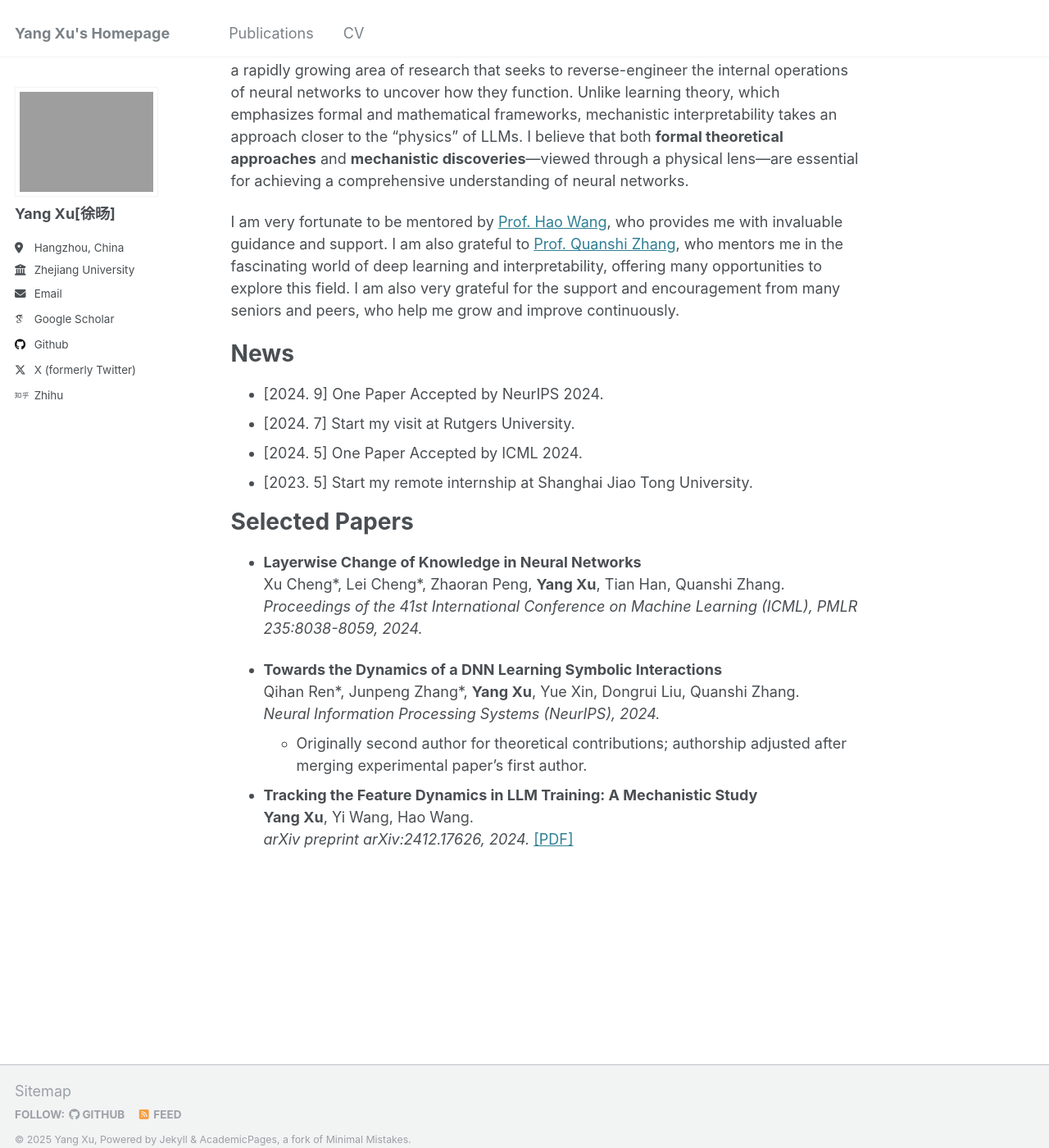
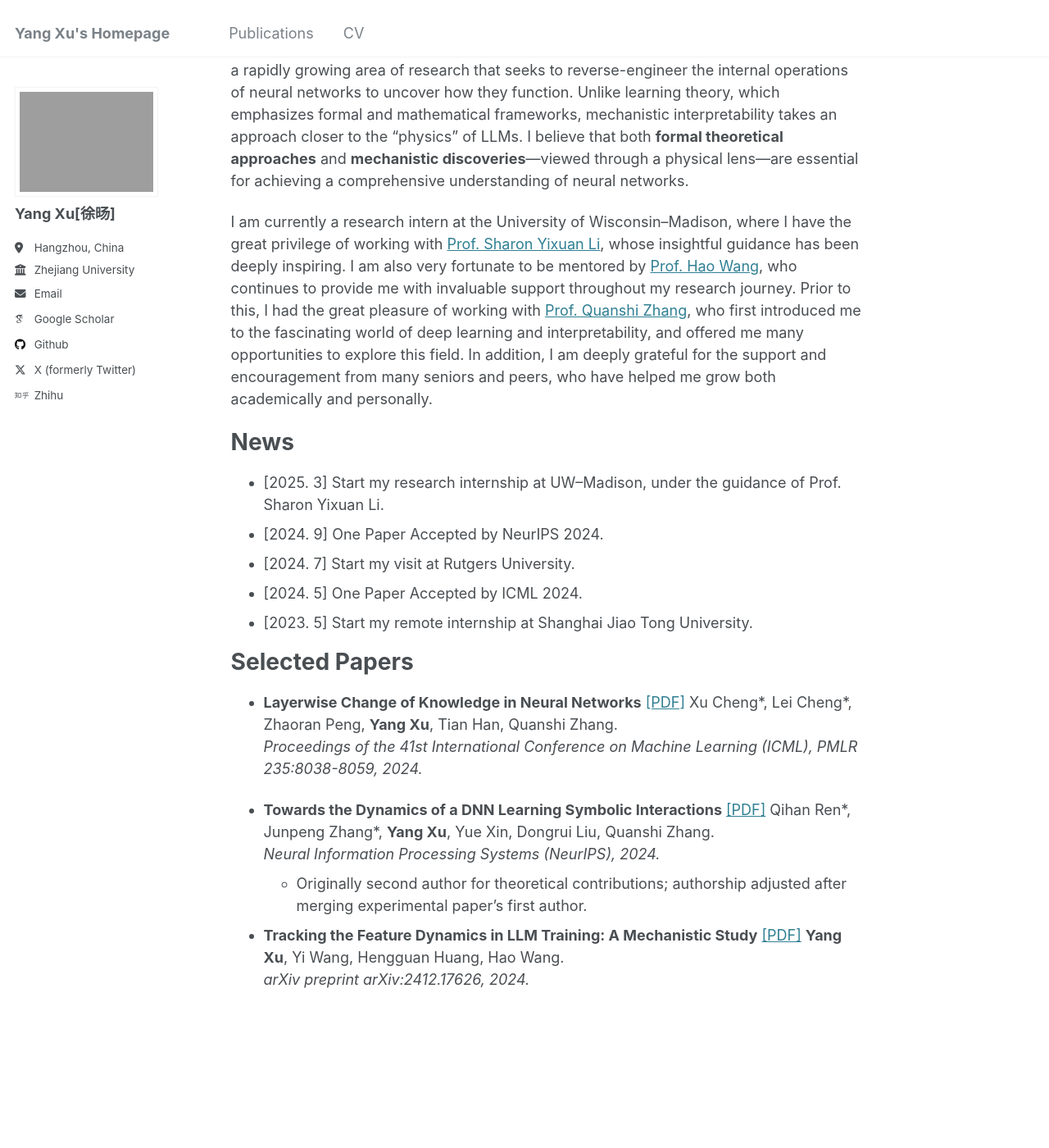
Before and after one commit to Superposition09m/Superposition09m.github.io, a Jekyll site: the page built from _pages/about.md, in a window 1280 px wide and 1400 px high, scrolled down 316 px. Shown: the whole window at 82% size. Built offline with Jekyll 4.4.1, drawn with Linux system fonts in a browser that asks for light colours; some web fonts are replaced.

Commit message:
Update about.md

```diff
--- a/_pages/about.md
+++ b/_pages/about.md
@@ -12,10 +12,11 @@ I am a third-year undergraduate student at Zhejiang University, majoring in Comp
 
 Currently, I am focusing on **mechanistic interpretability** in large language models (LLMs), a rapidly growing area of research that seeks to reverse-engineer the internal operations of neural networks to uncover how they function. Unlike learning theory, which emphasizes formal and mathematical frameworks, mechanistic interpretability takes an approach closer to the "physics" of LLMs. I believe that both **formal theoretical approaches** and **mechanistic discoveries**—viewed through a physical lens—are essential for achieving a comprehensive understanding of neural networks.
 
-I am very fortunate to be mentored by [Prof. Hao Wang](http://www.wanghao.in/), who provides me with invaluable guidance and support. I am also grateful to [Prof. Quanshi Zhang](http://qszhang.com/), who mentors me in the fascinating world of deep learning and interpretability, offering many opportunities to explore this field. I am also very grateful for the support and encouragement from many seniors and peers, who help me grow and improve continuously.
+I am currently a research intern at the University of Wisconsin–Madison, where I have the great privilege of working with [Prof. Sharon Yixuan Li](https://pages.cs.wisc.edu/~sharonli/index.html), whose insightful guidance has been deeply inspiring. I am also very fortunate to be mentored by [Prof. Hao Wang](http://www.wanghao.in/), who continues to provide me with invaluable support throughout my research journey. Prior to this, I had the great pleasure of working with [Prof. Quanshi Zhang](http://qszhang.com/), who first introduced me to the fascinating world of deep learning and interpretability, and offered me many opportunities to explore this field. In addition, I am deeply grateful for the support and encouragement from many seniors and peers, who have helped me grow both academically and personally.
 
 News
 ======
+- [2025. 3] Start my research internship at UW–Madison, under the guidance of Prof. Sharon Yixuan Li.
 - [2024. 9] One Paper Accepted by NeurIPS 2024.
 - [2024. 7] Start my visit at Rutgers University.
 - [2024. 5] One Paper Accepted by ICML 2024.
@@ -24,16 +25,15 @@ News
 Selected Papers
 ======
 
-- **Layerwise Change of Knowledge in Neural Networks**
+- **Layerwise Change of Knowledge in Neural Networks** [\[PDF\]](https://arxiv.org/abs/2409.08712)
   Xu Cheng\*, Lei Cheng\*, Zhaoran Peng, **Yang Xu**, Tian Han, Quanshi Zhang.
   *Proceedings of the 41st International Conference on Machine Learning (ICML), PMLR 235:8038-8059, 2024.*
 
-- **Towards the Dynamics of a DNN Learning Symbolic Interactions**
+- **Towards the Dynamics of a DNN Learning Symbolic Interactions** [\[PDF\]](https://arxiv.org/pdf/2407.19198)
   Qihan Ren\*, Junpeng Zhang\*, **Yang Xu**, Yue Xin, Dongrui Liu, Quanshi Zhang.
   *Neural Information Processing Systems (NeurIPS), 2024.*
     - Originally second author for theoretical contributions; authorship adjusted after merging experimental paper's first author.
 
-- **Tracking the Feature Dynamics in LLM Training: A Mechanistic Study**
-  **Yang Xu**, Yi Wang, Hao Wang.
+- **Tracking the Feature Dynamics in LLM Training: A Mechanistic Study** [\[PDF\]](\files\arXiv_v2.pdf)
+  **Yang Xu**, Yi Wang, Hengguan Huang, Hao Wang.
   *arXiv preprint arXiv:2412.17626, 2024.*
-  [\[PDF\]](\files\arXiv_v2.pdf)
```
